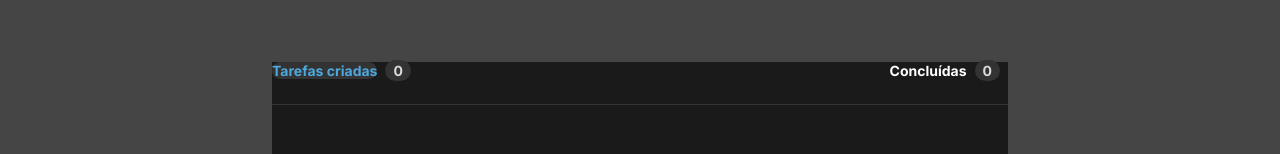
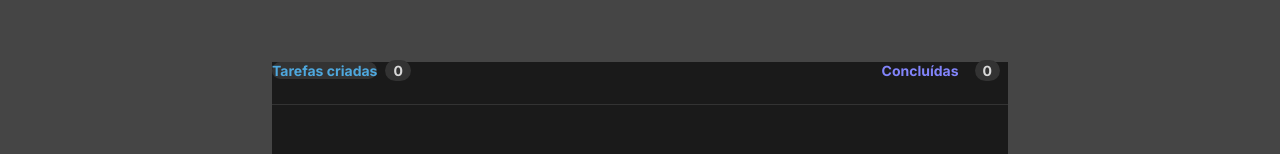
Before and after one commit to felipedev01/Gerenciador-de-Tarefas, a React (Vite) app: page / in a window 1280 px wide. Shown: the part 229-383 px from the top of the page. Built offline with nearby package versions, Linux system fonts and the light colour scheme.

Commit message:
Aualizando

```diff
--- a/src/App.jsx
+++ b/src/App.jsx
@@ -29,7 +29,11 @@ import './Global.css'
         <span>0</span>
         </strong>
 
-        <strong className={styles.doneTasks}>Concluídas
+        <strong className={styles.doneTasks}>
+          <span className={styles.doneTasksText}>
+          Concluídas
+          </span>
+
         <span>0</span>
         </strong>
 
--- a/src/App.module.css
+++ b/src/App.module.css
@@ -60,4 +60,8 @@ main{
     color: var(--blue-100)!important;
     padding: 0!Important;
     margin: 0 !important;
+}.doneTasksText{
+    color: var(--purple-100)!important;
+    background: transparent!Important;
+
 }
```
